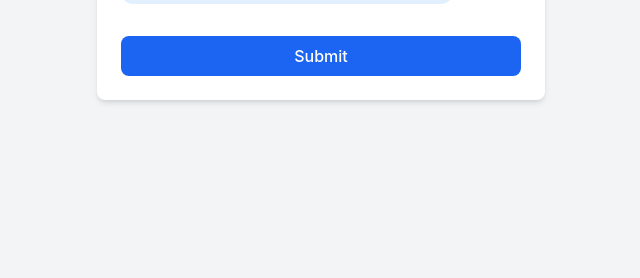
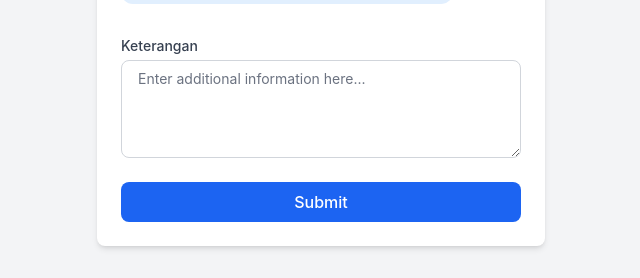
Before and after one commit to JamaludinAhmad/frontend-project-management, a CodeIgniter app: the page made by application/views/proyek/proyek_edit.php in a window 1280 px wide. Shown: the part 580-858 px from the top of the page, without its empty margins (319-959 px from the left). Before the commit the page ends 683 px from the top, so only its background shows below. Run offline with CodeIgniter, Linux system fonts and the light colour scheme; data that the repository does not hold is empty; style sheets or scripts are compiled from the project's sources; some libraries are stand-ins or nearby versions.

Commit message:
feat(proyek): add keterangan input

```diff
--- a/application/controllers/Proyek.php
+++ b/application/controllers/Proyek.php
@@ -44,7 +44,7 @@ class Proyek extends CI_Controller{
             'lokasiProyek' => $object_of_lokasi,
             'tglMulai' => $tglMulai,
             'tglSelesai' => $tglSelesai,
-            'keterangan' => 'asdfkjsldkfjslkfjslkdjflskjdf'
+            'keterangan' => $this->input->post('keterangan'),
         ];
 
 
@@ -83,7 +83,7 @@ class Proyek extends CI_Controller{
             'lokasiProyek' => $object_of_lokasi,
             'tglMulai' => $tglMulai,
             'tglSelesai' => $tglSelesai,
-            'keterangan' => 'asdfkjsldkfjslkfjslkdjflskjdf'
+            'keterangan' => $this->input->post('keterangan'),
         ];
 
         $response = call_api($this->api_url.('/proyek'), 'PUT', $data);
--- a/application/views/proyek/proyek_create.php
+++ b/application/views/proyek/proyek_create.php
@@ -73,6 +73,12 @@
                         <input type="hidden" name="lokasi[]" :value="selected.id">
                     </template>
                 </div>
+                <div class="mb-6">
+                    <label for="keterangan" class="block text-sm font-medium text-gray-700">Keterangan</label>
+                    <textarea id="keterangan" name="keterangan" rows="4" minlength="10"
+                            class="block w-full px-4 py-2 mt-1 border border-gray-300 rounded-lg focus:ring-blue-500 focus:border-blue-500 sm:text-sm"
+                            placeholder="Enter additional information here..."></textarea>
+                </div>
 
                 <button type="submit" class="w-full py-2 px-4 bg-blue-600 hover:bg-blue-700 text-white font-medium rounded-lg">Submit</button>
             </form>
--- a/application/views/proyek/proyek_edit.php
+++ b/application/views/proyek/proyek_edit.php
@@ -87,6 +87,12 @@
                             <input type="hidden" name="lokasi[]" :value="selected.id">
                         </template>
                     </div>
+                    <div class="mb-6">
+                        <label for="keterangan" class="block text-sm font-medium text-gray-700">Keterangan</label>
+                        <textarea id="keterangan" name="keterangan" rows="4" minlength="10"
+                                class="block w-full px-4 py-2 mt-1 border border-gray-300 rounded-lg focus:ring-blue-500 focus:border-blue-500 sm:text-sm"
+                                placeholder="Enter additional information here..."><?php echo($proyek['keterangan'])?></textarea>
+                    </div>
                     <button type="submit" class="w-full py-2 px-4 bg-blue-600 hover:bg-blue-700 text-white font-medium rounded-lg">Submit</button>
                 </div>
             </form>
--- a/application/views/proyek/proyek_list.php
+++ b/application/views/proyek/proyek_list.php
@@ -69,9 +69,7 @@
                         </td>
                         <td class="px-6 py-4 whitespace-nowrap text-sm text-gray-500"><?php echo($proyek['pimpinanProyek'])?></td>
                         <td class="px-6 py-4 whitespace-nowrap">
-                            <span class="inline-flex items-center px-2.5 py-0.5 rounded-full text-xs font-medium bg-green-100 text-green-800">
-                                Active
-                            </span>
+                            <div class="text-sm text-gray-900"><?php echo($proyek['client'])?></div>
                         </td>
                         <td class="px-6 py-4 whitespace-nowrap text-sm text-gray-500"><?php echo date("Y-m-d", strtotime($proyek['tglMulai'])); ?></td>
                         <td class="px-6 py-4 whitespace-nowrap text-sm text-gray-500"><?php echo date("Y-m-d", strtotime($proyek['tglSelesai'])); ?></td>
```
